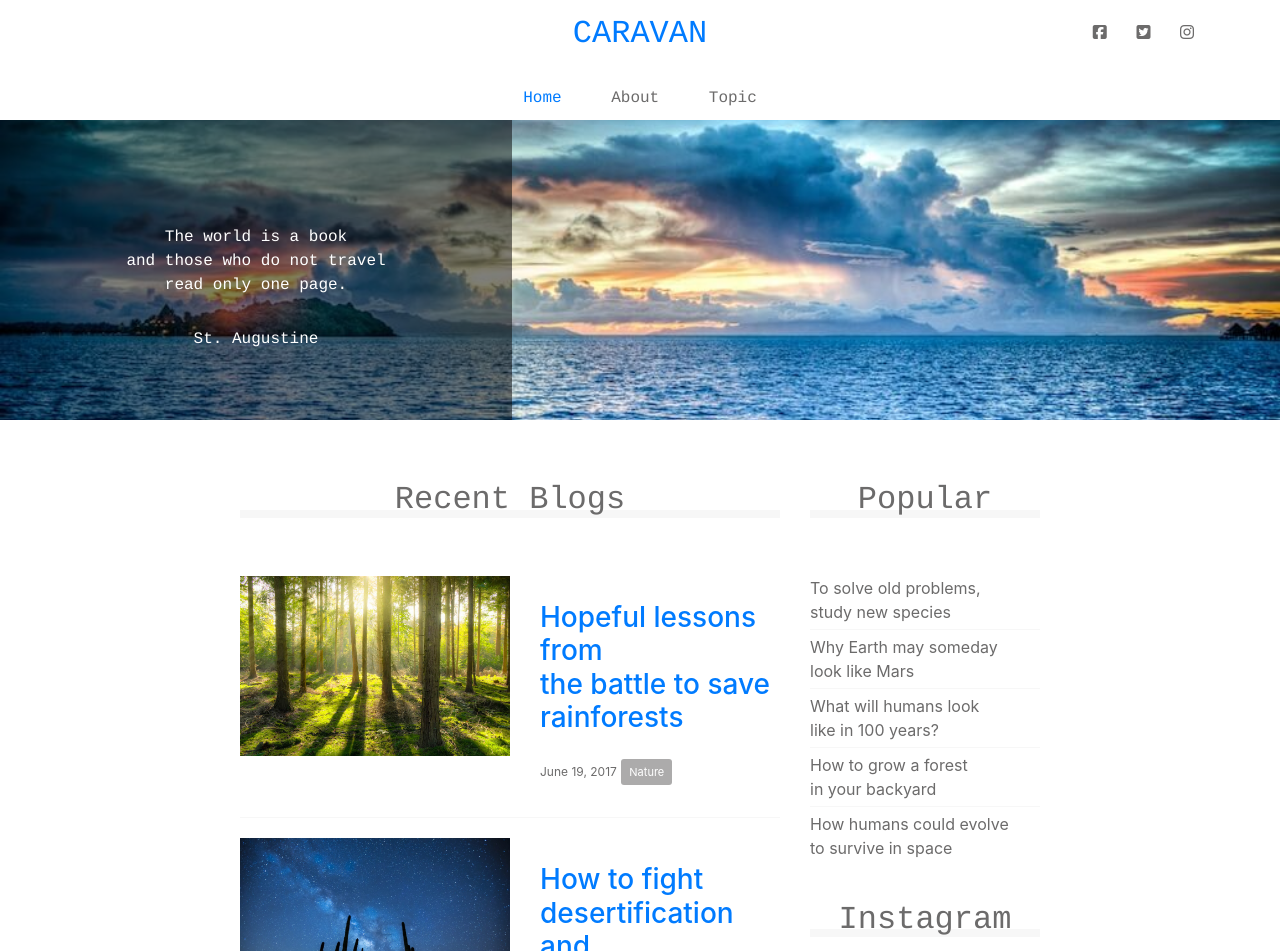
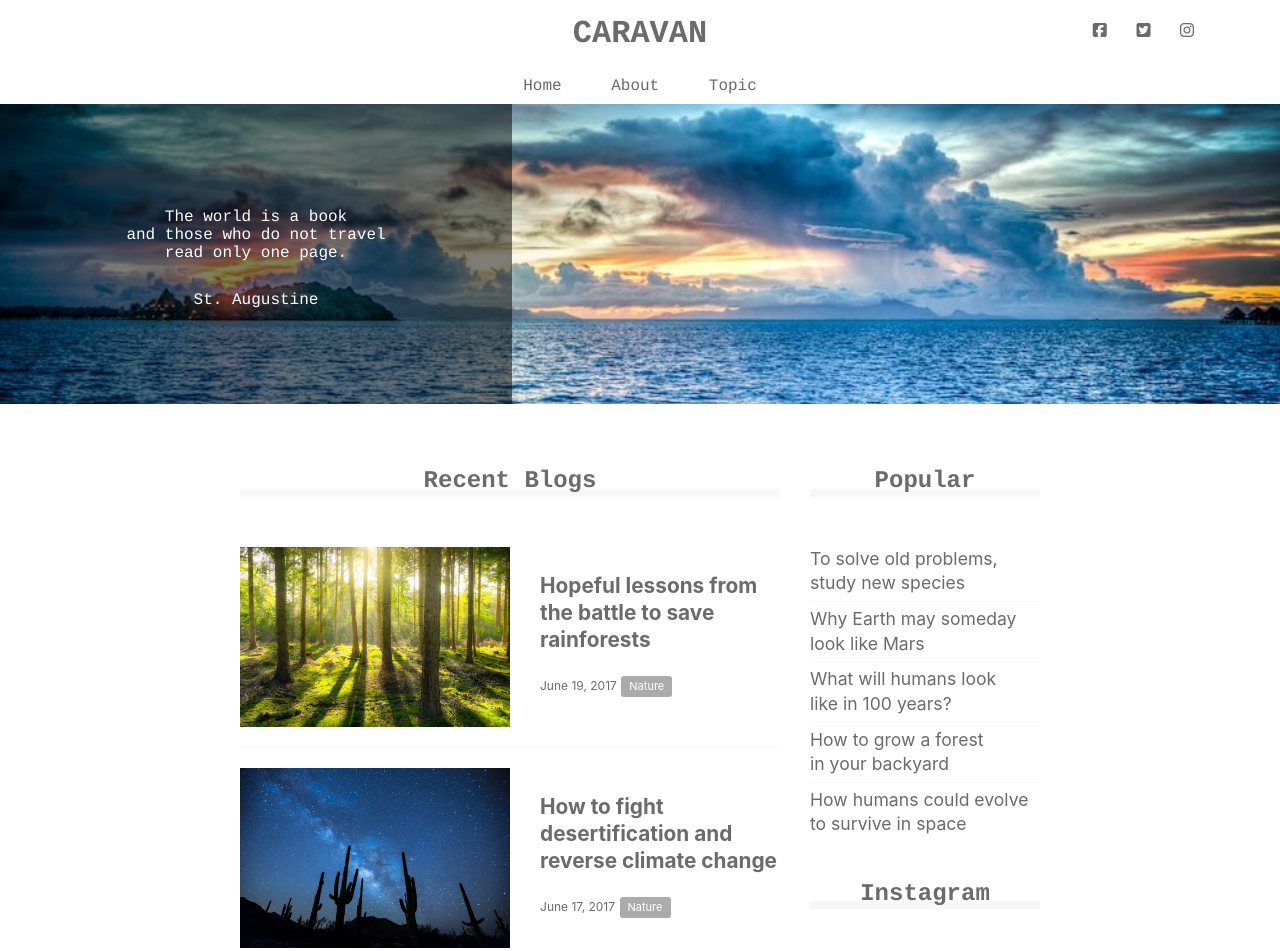
Before and after one commit to kusanousk/caravan, a plain HTML site: page index.html in a window 1280 px wide. Shown: the top 951 px of the page. Drawn offline with nearby package versions, Linux system fonts and the light colour scheme.

Commit message:
見た目を調整

```diff
--- a/index.html
+++ b/index.html
@@ -2,6 +2,10 @@
 <html lang="ja">
   <head>
     <meta charset="UTF-8" />
+    <meta
+      name="viewport"
+      content="width=device-width, initial-scale=1, shrink-to-fit=no"
+    />
     <!-- FontAwesomeの読み込み -->
     <script
       src="https://kit.fontawesome.com/1fb9fa9461.js"
@@ -127,7 +131,7 @@
             </section>
           </div>
         </div>
-        <div class="pagination">
+        <div class="my-pagination">
           <p><<</p>
           <p><</p>
           <p>1</p>
--- a/style.css
+++ b/style.css
@@ -4,10 +4,17 @@
   padding: 0;
   box-sizing: border-box;
   color: #6c6b6b;
+  line-height: 1;
 }
 
 a {
   text-decoration: none;
+  color: #6c6b6b;
+}
+
+.heading {
+  margin: 0;
+  font-size: 100%;
 }
 
 header,
@@ -15,7 +22,7 @@ nav,
 h2,
 .main-visual,
 footer {
-  font-family: Chalkduster, "Bradley Hand", Courier, "Segoe Print", sans-serif;
+  font-family: Chalkduster, "Bradley Hand", Courier, "Segoe Print", sans-serif !important;
 }
 
 header {
@@ -24,6 +31,10 @@ header {
   margin: 0 auto;
   text-align: center;
   position: relative;
+}
+
+header h1 {
+  font-weight: 700;
 }
 
 .social i {
@@ -62,20 +73,26 @@ header .heading {
   background-position: center; /* 背景画像を中央に配置 */
 }
 
+.main-visual p {
+  line-height: 1.1;
+}
+
 .main-visual-content {
   width: 40%; /* 横幅40% */
   height: 300px; /* 親の高さに揃える */
   background-color: rgba(0, 0, 0, 0.5); /* 背景色を半透明の黒にする */
   text-align: center; /* 文字を中央揃えにする */
   padding-top: 105px; /* 上側の内側余白で垂直方向の位置を調整 */
+  line-height: 1;
 }
 
 .main-visual-text {
+  margin: 0;
   color: #fff; /* 文字色を白に変更 */
 }
 
 .main-visual-name {
-  margin-top: 30px; /* 上側の外側の余白 */
+  margin: 30px 0 0;
   color: #fff; /* 文字色を白に変更 */
 }
 
@@ -85,6 +102,12 @@ main {
   justify-content: center; /* 要素の横並び・中央寄せ */
   margin: 0 auto; /* 要素の中央揃え */
   padding: 70px 0; /* 上下に70px、左右に0pxの内側余白 */
+}
+
+main h2 {
+  margin-bottom: 0;
+  font-weight: 700;
+  font-size: 24px;
 }
 
 .blog {
@@ -120,6 +143,9 @@ main {
 
 .blog-text-heading {
   padding-bottom: 15px;
+  font-size: 1.3em;
+  font-weight: 700;
+  line-height: 1.3;
 }
 
 .blog-date {
@@ -136,12 +162,12 @@ main {
   font-size: 11px;
 }
 
-.pagination {
+.my-pagination {
   text-align: center;
   padding-top: 50px;
 }
 
-.pagination p {
+.my-pagination p {
   display: inline-block;
   width: 30px;
   height: 30px;
@@ -154,6 +180,11 @@ main {
 
 .sidebar {
   width: 230px;
+}
+
+.sidebar p {
+  font-size: 1.1em;
+  line-height: 1.4;
 }
 
 .common-heading {
@@ -231,6 +262,7 @@ footer {
 
 .footer-text {
   color: #fff;
+  line-height: inherit;
 }
 
 @media screen and (max-width: 425px) {
@@ -294,7 +326,7 @@ footer {
     margin-right: 4%;
   }
 
-  .pagination {
+  .my-pagination {
     margin-bottom: 50px;
   }
 }
```
